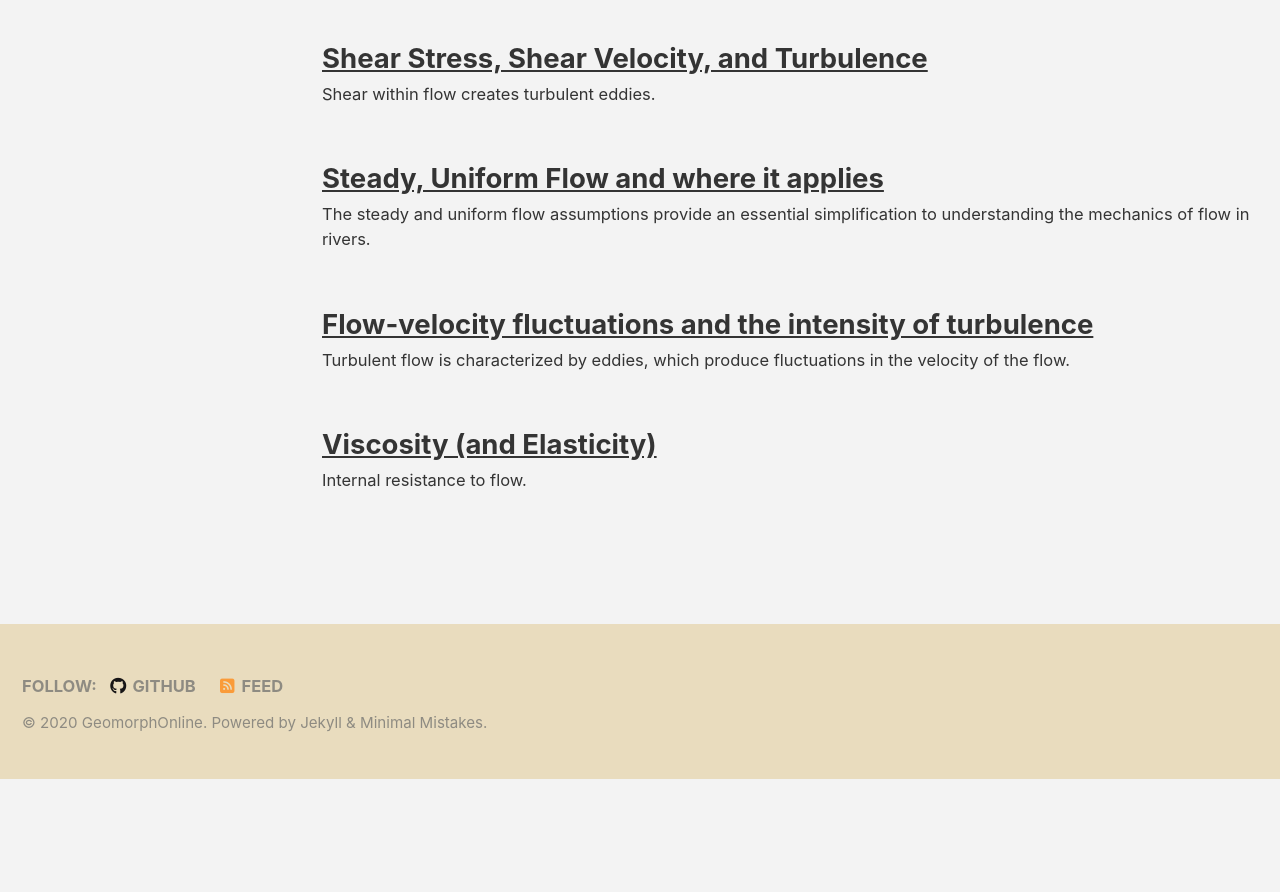
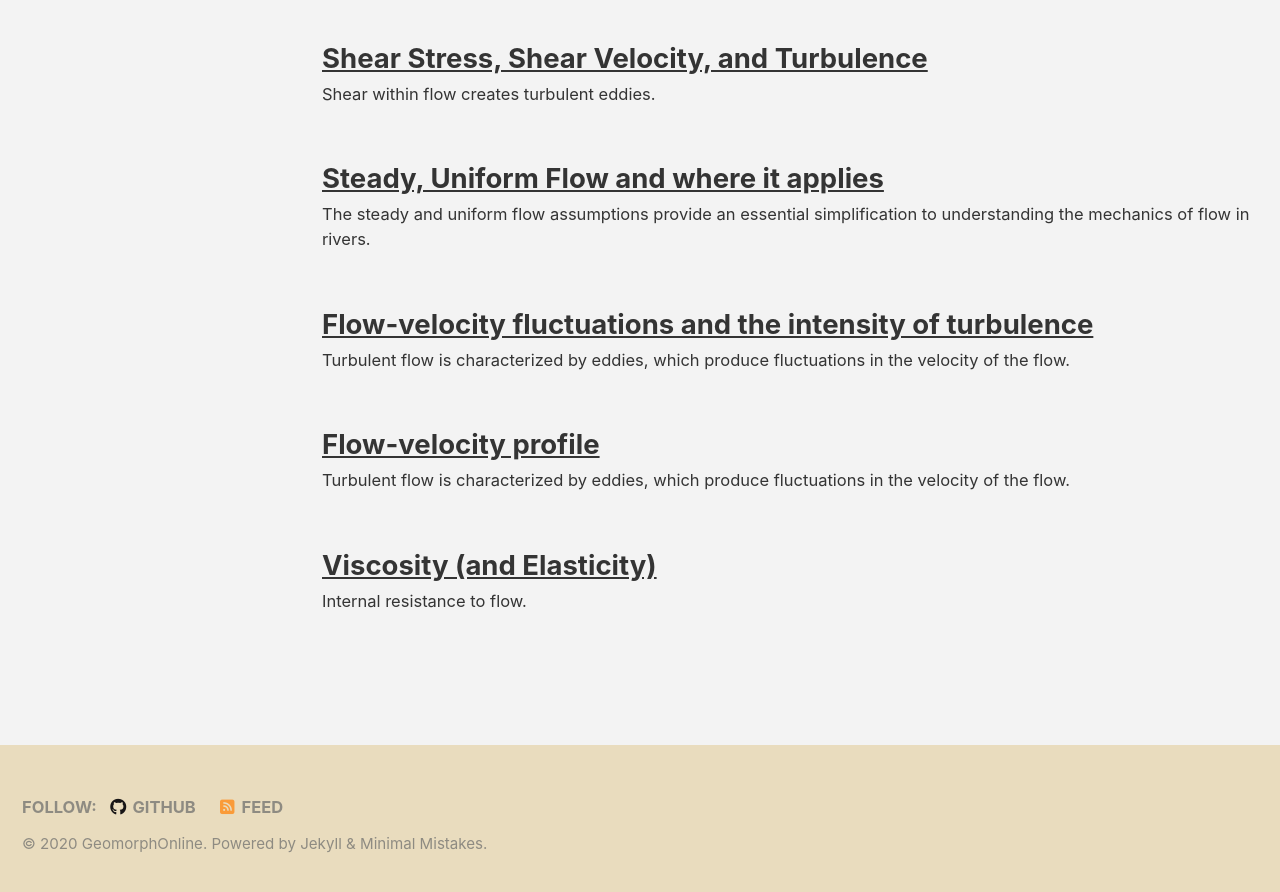
Before and after one commit to GeomorphOnline/GeomorphOnline.github.io, a Jekyll site: the page built from _pages/lessons/hydraulics.md, in a window 1280 px wide and 900 px high, scrolled down 571 px. Shown: the top 892 px of the window. Built offline with Jekyll 4.4.1, drawn with Linux system fonts in a browser that asks for light colours; cached includes are drawn as plain includes; nearby versions of some CDN libraries; before the commit the page ends 1350 px from its top, so only the background shows below that.

Commit message:
velocity profile + bcs

```diff
--- a/_pages/schedule.md
+++ b/_pages/schedule.md
@@ -268,6 +268,8 @@ Law of the Wall
 
 [Shear Stress, Shear Velocity, and Turbulence](/hydraulics/shear_stress__shear_velocity/)
 
+[Flow-velocity profile](velocity_profile)
+
 ***--- <font color="red">Below this line, Course material still being built!</font> ---***
 
 [Flow velocity: Chézy Formula](chezy)
--- /dev/null
+++ b/lessons/_hydraulics/velocity_profile.md
@@ -0,0 +1,29 @@
+---
+topic: hydraulics
+
+title: "Flow-velocity profile"
+layout: single
+permalink: /hydraulics/velocity_profile/
+
+# Includes author profile in sidebar
+author: Andrew Wickert
+author_profile: true
+---
+
+*Turbulent flow is characterized by eddies, which produce fluctuations in the velocity of the flow.*
+
+## Learning Goals
+
+* Understand no-slip and free-slip boundary conditions
+* See what a river velocity profile looks like
+* Be introduced to a number of ways of calculating flow velocity and velocity profiles in open channels
+
+## Flow velocity and velocity profile
+
+<iframe width="560" height="315" src="https://www.youtube.com/embed/NShpAWFwTII" frameborder="0" allow="accelerometer; autoplay; clipboard-write; encrypted-media; gyroscope; picture-in-picture" allowfullscreen></iframe>
+
+## Course notes
+
+[Flow mechanics PDF](/assets/notes/05_Flow.pdf)
+
+<a rel="license" href="http://creativecommons.org/licenses/by-sa/4.0/"><img alt="Creative Commons License" style="border-width:0" src="https://i.creativecommons.org/l/by-sa/4.0/88x31.png" /></a><br />This work is licensed under a <a rel="license" href="http://creativecommons.org/licenses/by-sa/4.0/">Creative Commons Attribution-ShareAlike 4.0 International License</a>.
```
